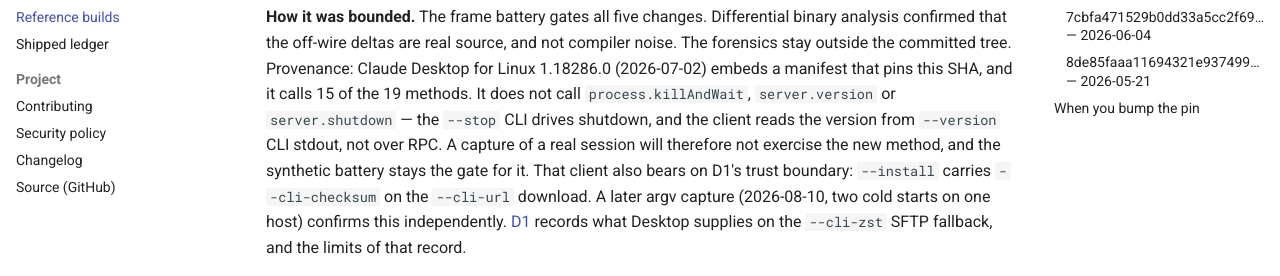
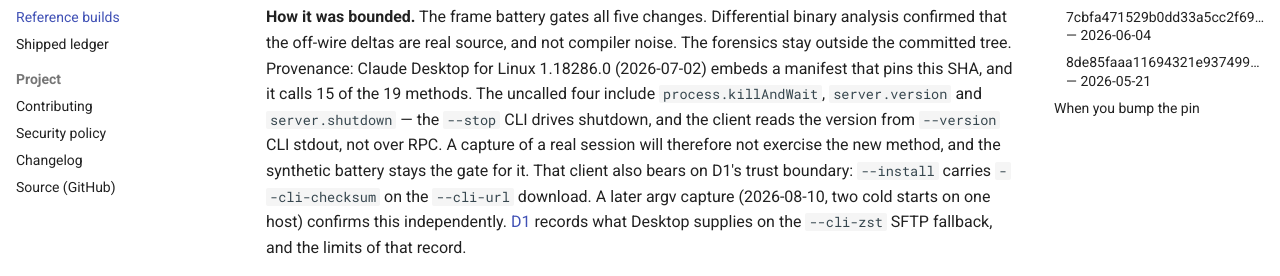
Before and after one commit to schubydoo/claustrum, an MkDocs documentation site: the page built from docs/REFERENCE-BUILDS.md, in a window 1280 px wide and 900 px high, scrolled down 1703 px. Shown: the part 253-529 px from the top of the window. Built offline with MkDocs 1.6.1 and Material for MkDocs 9.7.7, drawn with Linux system fonts in a browser that asks for light colours; comment, search, counter and statistics services are not loaded.

Commit message:
docs: scope the ninth token-fd disk carrier and fix round-2 review findings
The local re-review found the binary's own -help text still said
'no temp file touches disk' for -token-fd (main.go), plus the same
overclaim in the daemonize comment (server.go) — both now scoped to the
handoff like the docs. This is the branch's one non-comment .go change:
a claustrum-only help string, off the JSON-RPC wire (the reference has
no -token-fd flag, so the -help diff vs the reference is unchanged in
kind). Also: REFERENCE-BUILDS' 'calls 15 of the 19 methods' named three
uncalled methods as if exhaustive (19-15=4); 'the uncalled four include'
matches the recorded evidence, which never named the fourth.

gofmt/vet clean, go test -race green, mkdocs --strict green.

Co-Authored-By: Claude Opus 5 (1M context) <noreply@anthropic.com>

```diff
--- a/docs/REFERENCE-BUILDS.md
+++ b/docs/REFERENCE-BUILDS.md
@@ -85,9 +85,10 @@ wire methods; `server.capabilities` is authoritative on the method set.
 binary analysis confirmed that the off-wire deltas are real source, and not
 compiler noise. The forensics stay outside the committed tree. Provenance: Claude
 Desktop for Linux 1.18286.0 (2026-07-02) embeds a manifest that pins this SHA,
-and it calls 15 of the 19 methods. It does not call `process.killAndWait`,
-`server.version` or `server.shutdown` — the `--stop` CLI drives shutdown, and
-the client reads the version from `--version` CLI stdout, not over RPC. A
+and it calls 15 of the 19 methods. The uncalled four include
+`process.killAndWait`, `server.version` and `server.shutdown` — the `--stop`
+CLI drives shutdown, and the client reads the version from `--version` CLI
+stdout, not over RPC. A
 capture of a real session will therefore not exercise the new method, and the
 synthetic battery stays the gate for it. That client also bears on D1's trust
 boundary: `--install` carries `--cli-checksum` on the `--cli-url` download. A
```
Also changed, not shown: 2 other files.
